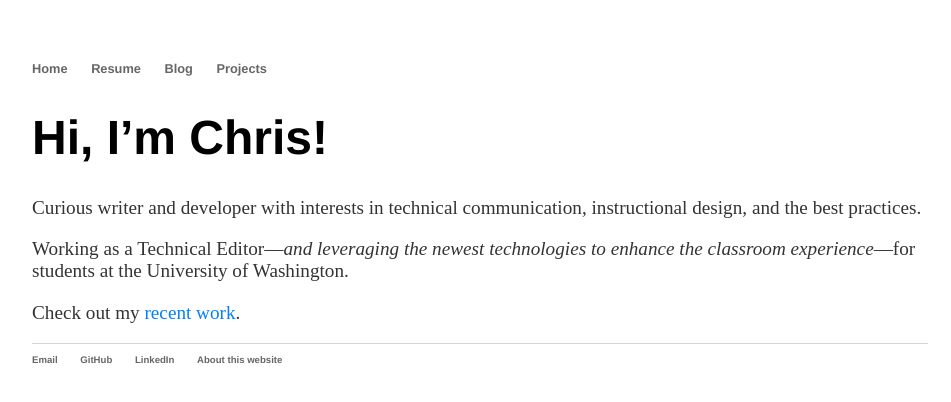
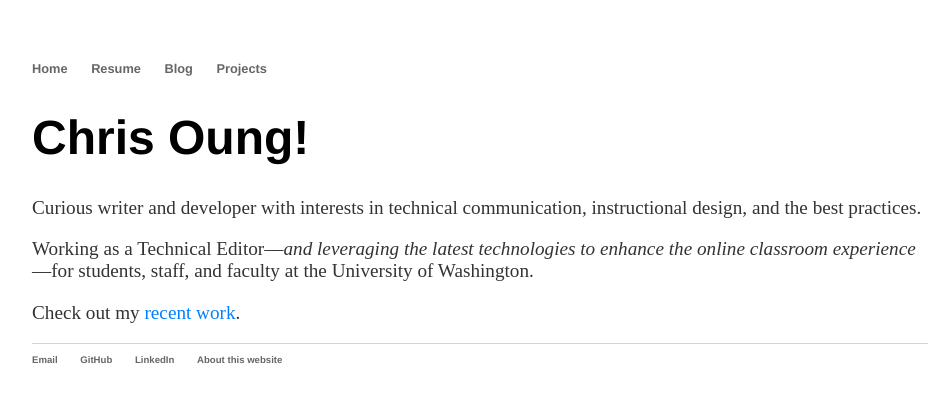
Before and after one commit to chriso23/chriso23.github.io, a Jekyll site: the page built from index.md, in a window 1280 px wide. Shown: the top 402 px of the page, without its empty margins (160-1111 px from the left). Built offline with Jekyll 4.4.1, drawn with Linux system fonts in a browser that asks for light colours.

Commit message:
Update index.md

```diff
--- a/index.md
+++ b/index.md
@@ -3,10 +3,10 @@ layout: default
 title: Home | Chris Oung
 ---
 
-# Hi, I'm Chris!
+# Chris Oung!
 
 Curious writer and developer with interests in technical communication, instructional design, and the best practices.
 
-Working as a Technical Editor—_and leveraging the newest technologies to enhance the classroom experience_—for students at the University of Washington.
+Working as a Technical Editor—*and leveraging the latest technologies to enhance the online classroom experience*—for students, staff, and faculty at the University of Washington.
 
 Check out my [recent work](https://chrisoung1.github.io/uwave-radio/).
```
